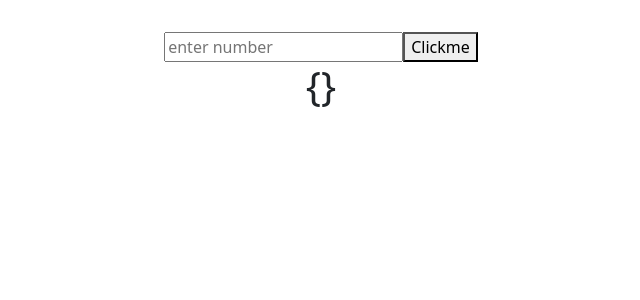
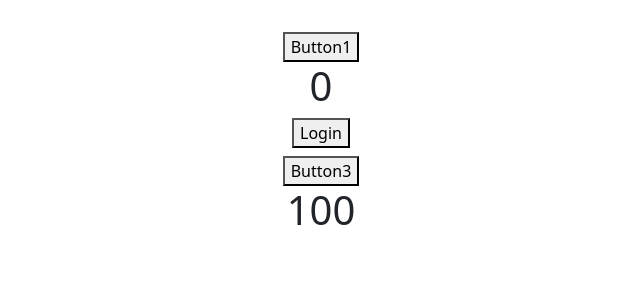
Before and after one commit to Anil-V2002/react-appln, a React (Vite) app: page / in a window 1280 px wide. Shown: the top 300 px of the page, without its empty margins (319-959 px from the left). Built offline with nearby package versions, Linux system fonts and the light colour scheme.

Commit message:
added events

```diff
--- /dev/null
+++ b/src/components/Events.jsx
@@ -0,0 +1,32 @@
+    import {useState} from 'react'
+
+    const Events = ()=>{
+        const [num,setNum] = useState(0);
+        const [login,setLogin] = useState("");
+        const [x,setX] = useState(100);
+
+        const func_one = ()=>{
+            setNum(num+1)
+        }
+
+        const func_two = (username,password)=>{
+            username == `admin` && password ==`admin@123`?  setLogin(`Login Success`) : setLogin(`Login Fail`);
+        }
+        const func_three = ()=>{
+            setX(x=>x+100);
+        }
+
+        return(
+
+            <>
+                <button onClick = {func_one}>Button1</button>
+                <h1>{num}</h1>
+                <button onClick = {()=>func_two(`admin`, `admin@123`)}>Login</button><br />
+                <h1>{login}</h1>
+                <button onDoubleClick={func_three}>Button3</button><br />
+                <h1>{x}</h1>
+
+            </>
+        )
+    }
+    export default Events;
--- a/src/main.jsx
+++ b/src/main.jsx
@@ -22,9 +22,10 @@ import PostEx1 from './components/PostEx1.jsx'
 import PutEx from './components/PutEx.jsx'
 import DeleteEx from './components/DeleteEx.jsx'
 import DeleteEx1 from './components/DeleteEx1.jsx'
+import Events from './components/Events.jsx'
 
 
 
 createRoot(document.getElementById('root')).render(
-  <DeleteEx1></DeleteEx1>
+  <Events></Events>
 )
```
